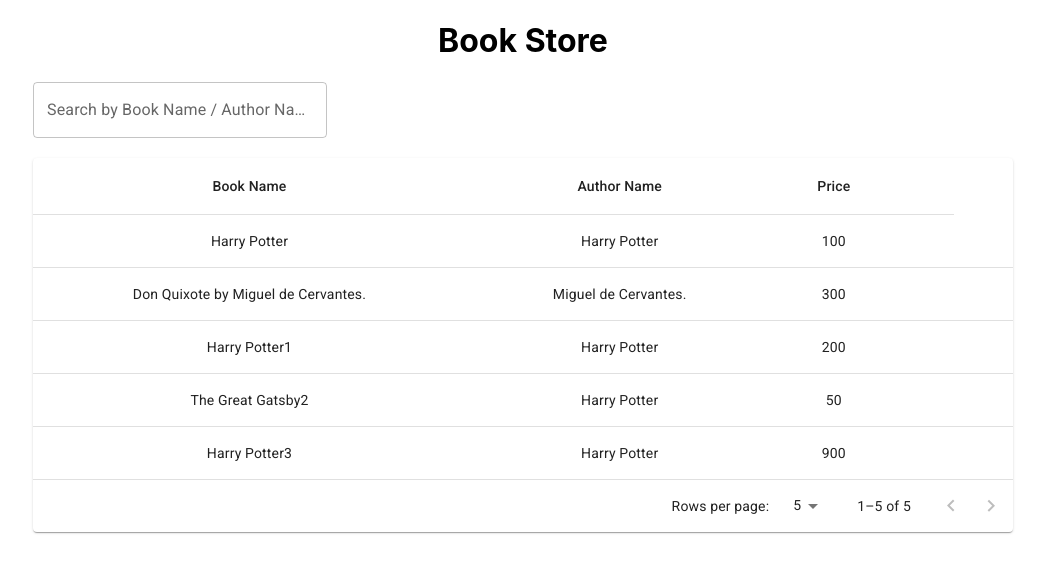
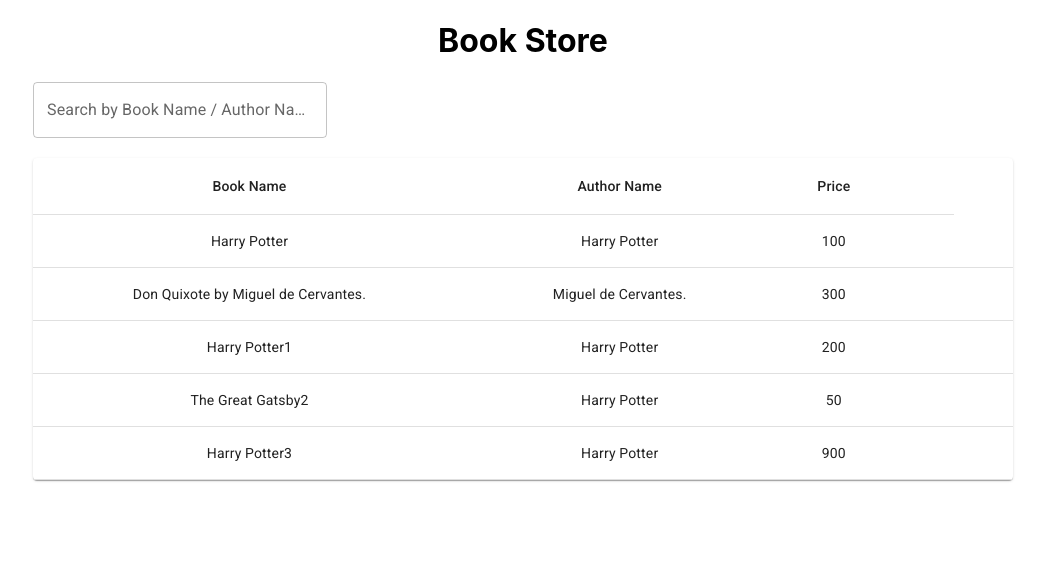
Before and after one commit to yashanandan/bookshop-ui, a React (Create React App) app: page / in a window 1280 px wide. Shown: the top 572 px of the page, without its empty margins (117-1162 px from the left). Built offline with nearby package versions, Linux system fonts and the light colour scheme; no server answers.

Commit message:
Comment the pagination code

```diff
--- a/src/Books/BooksTable.js
+++ b/src/Books/BooksTable.js
@@ -143,9 +143,9 @@ function EnhancedTableHead(props) {
 }
 
 EnhancedTableHead.propTypes = {
-  numSelected: PropTypes.number.isRequired,
+  // numSelected: PropTypes.number.isRequired,
   onRequestSort: PropTypes.func.isRequired,
-  onSelectAllClick: PropTypes.func.isRequired,
+  // onSelectAllClick: PropTypes.func.isRequired,
   order: PropTypes.oneOf(["asc", "desc"]).isRequired,
   orderBy: PropTypes.string.isRequired,
   rowCount: PropTypes.number.isRequired,
@@ -174,14 +174,14 @@ export default function BooksTable(props) {
   };
 
 
-  const handleChangePage = (event, newPage) => {
-    setPage(newPage);
-  };
+  // const handleChangePage = (event, newPage) => {
+  //   setPage(newPage);
+  // };
 
-  const handleChangeRowsPerPage = (event) => {
-    setRowsPerPage(parseInt(event.target.value, 10));
-    setPage(0);
-  };
+  // const handleChangeRowsPerPage = (event) => {
+  //   setRowsPerPage(parseInt(event.target.value, 10));
+  //   setPage(0);
+  // };
 
   function handleChange(event) {
     console.log("IN handle", event.target.value);
@@ -262,7 +262,8 @@ export default function BooksTable(props) {
               </TableBody>
             </Table>
           </TableContainer>
-          <TablePagination
+          {/* To Do once we get the feature */}
+          {/* <TablePagination
             rowsPerPageOptions={[5, 10, 25]}
             component="div"
             count={rows.length}
@@ -270,7 +271,7 @@ export default function BooksTable(props) {
             page={page}
             onPageChange={handleChangePage}
             onRowsPerPageChange={handleChangeRowsPerPage}
-          />
+          /> */}
         </Paper>
       </Box>
     </div>
```
